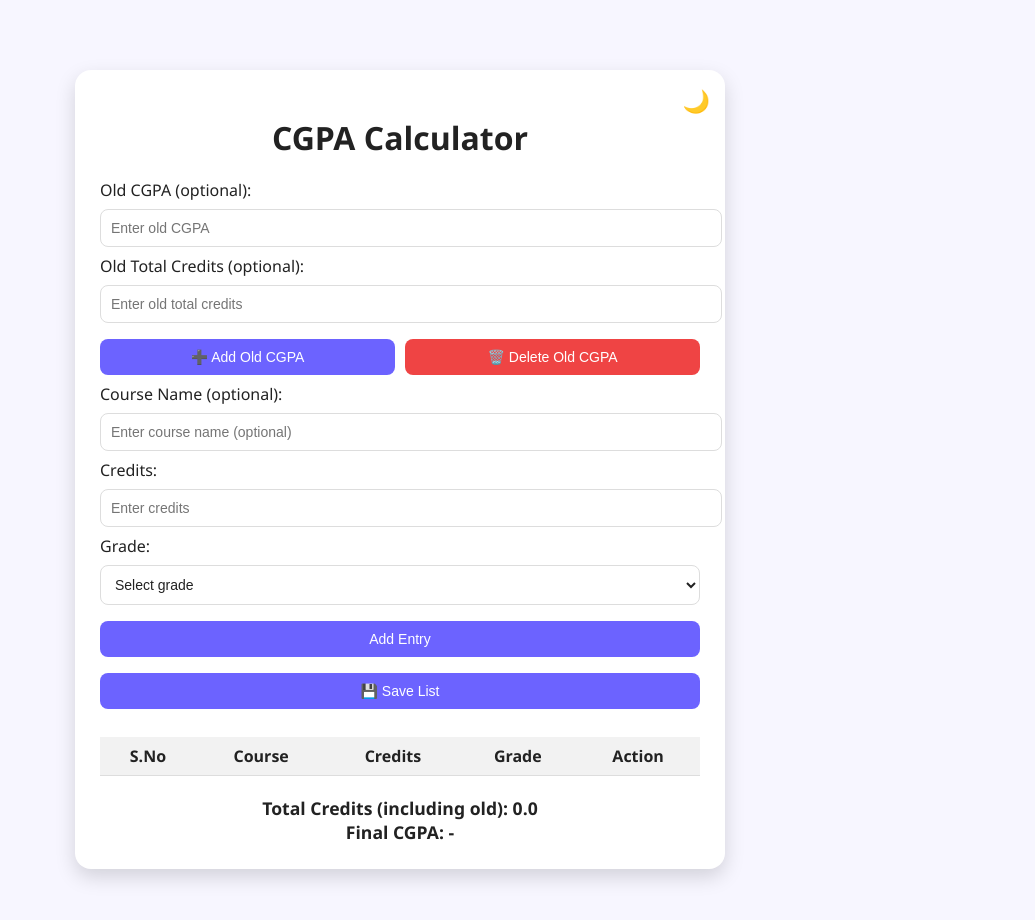
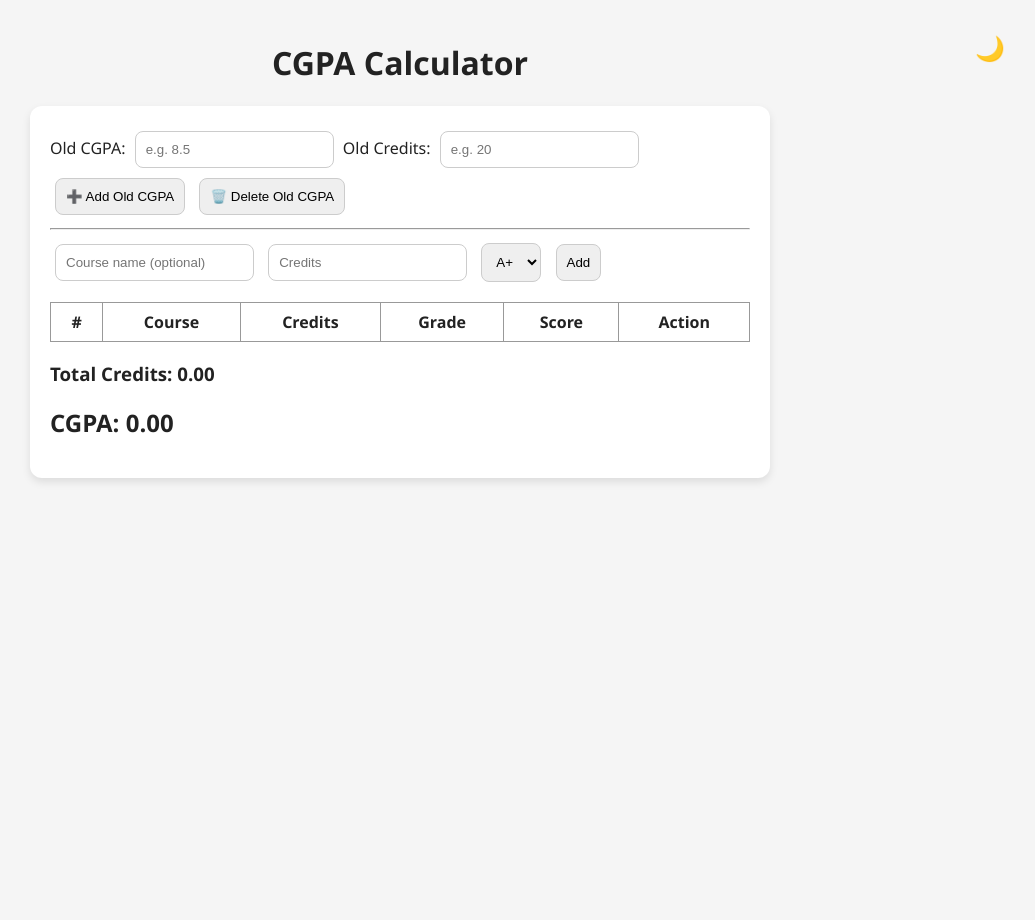
Before and after one commit to anshagnihotry258/Projects, a plain HTML site: page cgpa_calc_updated1.html in a window 1280 px wide. Shown: the whole page, without its empty margins (240-1275 px from the left). After the commit the page ends 800 px from the top, so only its background shows below. Drawn offline with Linux system fonts and the light colour scheme.

Commit message:
Refactor CGPA calculator with dark mode support
Refactor CGPA calculator HTML structure and styles, including dark mode support and improved layout.

```diff
--- a/cgpa_calc_updated1.html
+++ b/cgpa_calc_updated1.html
@@ -1,275 +1,230 @@
 <!DOCTYPE html>
 <html lang="en">
 <head>
-  <meta charset="UTF-8" />
-  <meta name="viewport" content="width=device-width, initial-scale=1.0" />
+<meta charset="UTF-8">
+<meta name="viewport" content="width=device-width, initial-scale=1.0">
 <title>CGPA Calculator</title>
 <style>
-    :root {
-      --bg: #f7f6ff;
-      --text: #222;
-      --card: #fff;
-      --accent: #6c63ff;
-      --border: #ddd;
-    }
-    body.dark {
-      --bg: #1e1e2e;
-      --text: #f1f1f1;
-      --card: #2a2a3c;
-      --accent: #a18cd1;
-      --border: #444;
-    }
   body {
-      font-family: "Segoe UI", sans-serif;
-      background: var(--bg);
-      color: var(--text);
+    font-family: 'Segoe UI', sans-serif;
+    background-color: #f5f5f5;
+    color: #222;
     margin: 0;
     padding: 20px;
-      transition: background 0.3s, color 0.3s;
+    transition: background-color 0.3s, color 0.3s;
   }
-    .container {
-      max-width: 600px;
-      margin: 50px auto;
-      background: var(--card);
-      padding: 25px;
-      border-radius: 16px;
-      box-shadow: 0 8px 20px rgba(0,0,0,0.15);
-      transition: background 0.3s;
-      position: relative;
+
+  .dark-mode {
+    background-color: #1e1e1e;
+    color: #f5f5f5;
   }
+
   h1 {
     text-align: center;
-      margin-bottom: 20px;
-      color: var(--text);
   }
-    label {
-      font-weight: 500;
+
+  .container {
+    max-width: 700px;
+    margin: auto;
+    background: white;
+    padding: 20px;
+    border-radius: 12px;
+    box-shadow: 0 4px 8px rgba(0,0,0,0.1);
+    transition: background-color 0.3s;
   }
+
+  .dark-mode .container {
+    background: #2b2b2b;
+  }
+
   input, select, button {
     padding: 10px;
-      margin: 8px 0;
+    margin: 5px;
     border-radius: 8px;
-      border: 1px solid var(--border);
-      width: 100%;
-      font-size: 14px;
-      background: var(--card);
-      color: var(--text);
-      transition: 0.3s;
+    border: 1px solid #ccc;
   }
+
   button {
-      background-color: var(--accent);
-      color: white;
     cursor: pointer;
-      border: none;
-      font-weight: 500;
   }
-    button:hover {
-      opacity: 0.9;
-    }
+
   table {
     width: 100%;
+    margin-top: 15px;
     border-collapse: collapse;
-      margin-top: 20px;
   }
+
   th, td {
-      border-bottom: 1px solid var(--border);
+    border: 1px solid #999;
+    padding: 8px;
     text-align: center;
-      padding: 8px;
   }
-    th {
-      background-color: rgba(0,0,0,0.05);
-    }
-    .cgpa-box {
-      text-align: center;
-      margin-top: 20px;
-      font-size: 1.1em;
-      font-weight: bold;
-      color: var(--text);
-    }
-    .remove-btn {
-      background-color: #ef4444;
-      color: white;
+
+  #darkToggle {
+    position: absolute;
+    top: 20px;
+    right: 20px;
+    background: none;
     border: none;
-      padding: 6px 10px;
-      border-radius: 8px;
+    font-size: 24px;
     cursor: pointer;
   }
-    .remove-btn:hover {
-      background-color: #dc2626;
+
+  .dark-mode #darkToggle {
+    color: yellow;
   }
-    .theme-toggle {
-      position: absolute;
-      top: 15px;
-      right: 15px;
-      font-size: 22px;
-      cursor: pointer;
-      user-select: none;
-      transition: 0.3s;
-    }
-    .button-row {
-      display: flex;
-      gap: 10px;
-    }
+
 </style>
 </head>
 <body>
+
+<button id="darkToggle" onclick="toggleDarkMode()">🌙</button>
+<h1>CGPA Calculator</h1>
 <div class="container">
-    <div class="theme-toggle" id="themeToggle">🌙</div>
-    <h1>CGPA Calculator</h1>
+  <div>
+    <label>Old CGPA: </label>
+    <input type="number" step="0.01" id="oldCgpa" placeholder="e.g. 8.5">
+    <label>Old Credits: </label>
+    <input type="number" id="oldCredits" placeholder="e.g. 20">
+    <button onclick="addOldCgpa()">➕ Add Old CGPA</button>
+    <button onclick="deleteOldCgpa()">🗑️ Delete Old CGPA</button>
+  </div>
+  <hr>
 
-    <label>Old CGPA (optional):</label>
-    <input type="number" id="oldCgpa" placeholder="Enter old CGPA" min="0" max="10" step="0.01" />
-
-    <label>Old Total Credits (optional):</label>
-    <input type="number" id="oldCredits" placeholder="Enter old total credits" min="0" step="0.1" />
-
-    <div class="button-row">
-      <button onclick="addOldCgpa()">➕ Add Old CGPA</button>
-      <button onclick="deleteOldCgpa()" style="background:#ef4444;">🗑️ Delete Old CGPA</button>
-    </div>
-
-    <label>Course Name (optional):</label>
-    <input type="text" id="subjectName" placeholder="Enter course name (optional)" />
-
-    <label>Credits:</label>
-    <input type="number" id="credits" placeholder="Enter credits" min="0.1" step="0.1" />
-
-    <label>Grade:</label>
+  <div>
+    <input type="text" id="courseName" placeholder="Course name (optional)">
+    <input type="number" id="credits" placeholder="Credits">
     <select id="grade">
-      <option value="">Select grade</option>
       <option value="10">A+</option>
       <option value="9">A</option>
       <option value="8">B+</option>
       <option value="7">B</option>
       <option value="6">C+</option>
       <option value="5">C</option>
-      <option value="4">D</option>
       <option value="0">F</option>
     </select>
+    <button onclick="addCourse()">Add</button>
+  </div>
 
-    <button onclick="addEntry()">Add Entry</button>
-    <button onclick="saveData()">💾 Save List</button>
-
-    <table id="cgpaTable">
+  <table id="courseTable">
     <thead>
       <tr>
-          <th>S.No</th>
+        <th>#</th>
         <th>Course</th>
         <th>Credits</th>
         <th>Grade</th>
+        <th>Score</th>
         <th>Action</th>
       </tr>
     </thead>
-      <tbody id="tableBody"></tbody>
+    <tbody></tbody>
   </table>
 
-    <div class="cgpa-box">
-      Total Credits (including old): <span id="totalCredits">0</span><br>
-      Final CGPA: <span id="cgpaDisplay">-</span>
-    </div>
+  <h3>Total Credits: <span id="totalCredits">0</span></h3>
+  <h2>CGPA: <span id="cgpa">0.00</span></h2>
 </div>
 
 <script>
-    let entries = JSON.parse(localStorage.getItem("cgpaEntries")) || [];
+let courses = [];
+let oldCgpa = parseFloat(localStorage.getItem("oldCgpa")) || 0;
+let oldCredits = parseFloat(localStorage.getItem("oldCredits")) || 0;
 
-    function addOldCgpa() {
-      const cg = parseFloat(document.getElementById("oldCgpa").value) || 0;
-      const cr = parseFloat(document.getElementById("oldCredits").value) || 0;
+document.addEventListener("DOMContentLoaded", () => {
+  updateTable();
 
-      if (cg < 0 || cg > 10) {
-        alert("Invalid CGPA entered! Must be 0-10.");
-        return;
-      }
-      if (cr < 0) {
-        alert("Invalid total credits entered!");
+  // Press Enter to add course
+  document.getElementById("credits").addEventListener("keypress", e => {
+    if (e.key === "Enter") addCourse();
+  });
+  document.getElementById("grade").addEventListener("keypress", e => {
+    if (e.key === "Enter") addCourse();
+  });
+  document.getElementById("courseName").addEventListener("keypress", e => {
+    if (e.key === "Enter") addCourse();
+  });
+});
+
+function addCourse() {
+  const name = document.getElementById("courseName").value || "-";
+  const credits = parseFloat(document.getElementById("credits").value);
+  const grade = parseFloat(document.getElementById("grade").value);
+
+  if (isNaN(credits) || credits <= 0) {
+    alert("Enter valid credits!");
     return;
   }
 
-      localStorage.setItem("oldCgpa", cg);
-      localStorage.setItem("oldCredits", cr);
+  courses.push({ name, credits, grade });
+  document.getElementById("courseName").value = "";
+  document.getElementById("credits").value = "";
 
   updateTable();
 }
 
-    function deleteOldCgpa() {
-      document.getElementById("oldCgpa").value = "";
-      document.getElementById("oldCredits").value = "";
-      localStorage.removeItem("oldCgpa");
-      localStorage.removeItem("oldCredits");
+function deleteCourse(index) {
+  courses.splice(index, 1);
   updateTable();
-      alert("Old CGPA and credits deleted.");
 }
 
 function updateTable() {
-      const tableBody = document.getElementById("tableBody");
-      tableBody.innerHTML = "";
-      let totalCredits = parseFloat(document.getElementById("oldCredits").value) || 0;
-      let totalPoints = totalCredits * (parseFloat(document.getElementById("oldCgpa").value) || 0);
+  const tbody = document.querySelector("#courseTable tbody");
+  tbody.innerHTML = "";
+  let totalCredits = 0;
+  let totalPoints = 0;
 
-      entries.forEach((entry, index) => {
-        const row = document.createElement("tr");
-        row.innerHTML = `
-          <td>${index + 1}</td>
-          <td>${entry.subject || "-"}</td>
-          <td>${entry.credits}</td>
-          <td>${entry.grade}</td>
-          <td><button class="remove-btn" onclick="removeEntry(${index})">X</button></td>
-        `;
-        tableBody.appendChild(row);
-        totalCredits += entry.credits;
-        totalPoints += entry.credits * entry.grade;
+  courses.forEach((c, i) => {
+    const score = c.credits * c.grade;
+    totalCredits += c.credits;
+    totalPoints += score;
+
+    const row = `<tr>
+      <td>${i + 1}</td>
+      <td>${c.name}</td>
+      <td>${c.credits}</td>
+      <td>${getGradeLetter(c.grade)}</td>
+      <td>${score.toFixed(2)}</td>
+      <td><button onclick="deleteCourse(${i})">❌</button></td>
+    </tr>`;
+    tbody.innerHTML += row;
   });
 
-      document.getElementById("totalCredits").textContent = totalCredits.toFixed(1);
-      document.getElementById("cgpaDisplay").textContent =
-        totalCredits ? (totalPoints / totalCredits).toFixed(2) : "-";
+  document.getElementById("totalCredits").innerText = totalCredits.toFixed(2);
+
+  const totalCombinedCredits = totalCredits + oldCredits;
+  const totalCombinedPoints = totalPoints + (oldCgpa * oldCredits);
+  const cgpa = totalCombinedCredits ? totalCombinedPoints / totalCombinedCredits : 0;
+  document.getElementById("cgpa").innerText = cgpa.toFixed(2);
 }
 
-    function addEntry() {
-      const subject = document.getElementById("subjectName").value.trim();
-      const credits = parseFloat(document.getElementById("credits").value);
-      const grade = parseFloat(document.getElementById("grade").value);
-
-      if (isNaN(credits) || isNaN(grade)) return alert("Enter valid credits and grade!");
-
-      entries.push({ subject, credits, grade });
-      updateTable();
-      saveData();
-      document.getElementById("subjectName").value = "";
-      document.getElementById("credits").value = "";
-      document.getElementById("grade").value = "";
+function getGradeLetter(grade) {
+  const map = {10: "A+", 9: "A", 8: "B+", 7: "B", 6: "C+", 5: "C", 0: "F"};
+  return map[grade] || "-";
 }
 
-    function removeEntry(index) {
-      entries.splice(index, 1);
+function addOldCgpa() {
+  oldCgpa = parseFloat(document.getElementById("oldCgpa").value) || 0;
+  oldCredits = parseFloat(document.getElementById("oldCredits").value) || 0;
+  localStorage.setItem("oldCgpa", oldCgpa);
+  localStorage.setItem("oldCredits", oldCredits);
   updateTable();
-      saveData();
 }
 
-    function saveData() {
-      localStorage.setItem("cgpaEntries", JSON.stringify(entries));
-      localStorage.setItem("oldCgpa", document.getElementById("oldCgpa").value);
-      localStorage.setItem("oldCredits", document.getElementById("oldCredits").value);
+function deleteOldCgpa() {
+  oldCgpa = 0;
+  oldCredits = 0;
+  localStorage.removeItem("oldCgpa");
+  localStorage.removeItem("oldCredits");
+  document.getElementById("oldCgpa").value = "";
+  document.getElementById("oldCredits").value = "";
+  updateTable();
 }
 
-    // Theme toggle
-    const themeToggle = document.getElementById("themeToggle");
-    themeToggle.addEventListener("click", () => {
-      document.body.classList.toggle("dark");
-      const isDark = document.body.classList.contains("dark");
-      themeToggle.textContent = isDark ? "☀️" : "🌙";
-      localStorage.setItem("theme", isDark ? "dark" : "light");
-    });
+function toggleDarkMode() {
+  document.body.classList.toggle("dark-mode");
+  const toggle = document.getElementById("darkToggle");
+  toggle.textContent = document.body.classList.contains("dark-mode") ? "☀️" : "🌙";
+}
+</script>
 
-    window.onload = () => {
-      if (localStorage.getItem("theme") === "dark") {
-        document.body.classList.add("dark");
-        themeToggle.textContent = "☀️";
-      }
-      document.getElementById("oldCgpa").value = localStorage.getItem("oldCgpa") || "";
-      document.getElementById("oldCredits").value = localStorage.getItem("oldCredits") || "";
-      updateTable();
-    };
-  </script>
 </body>
 </html>
```
Lines whose indentation alone changed are shown as unchanged.
